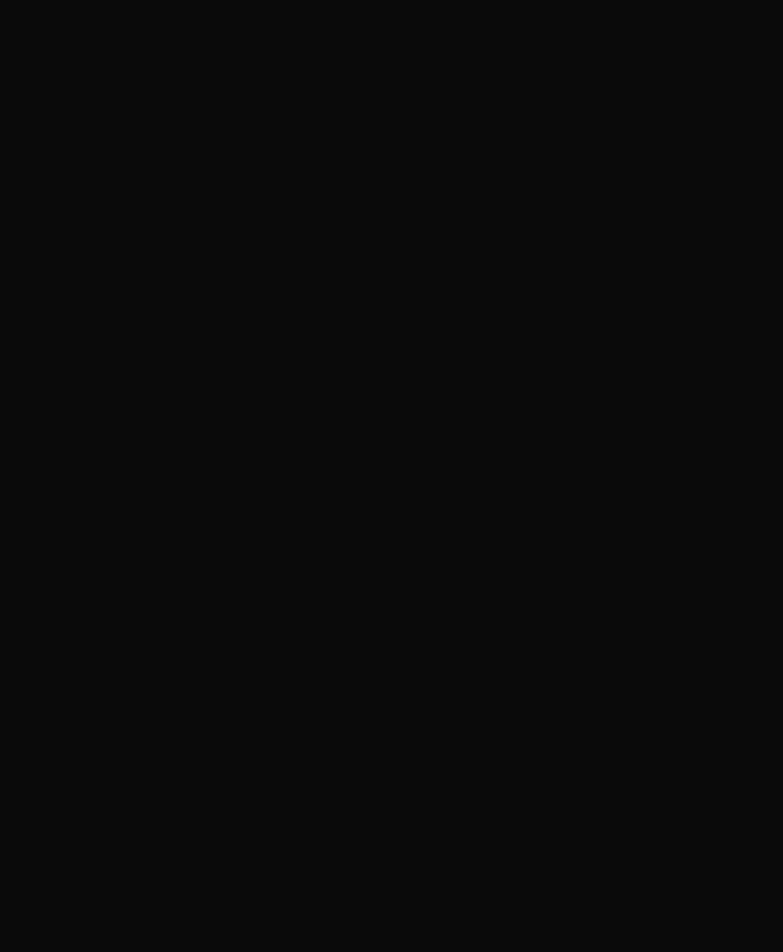
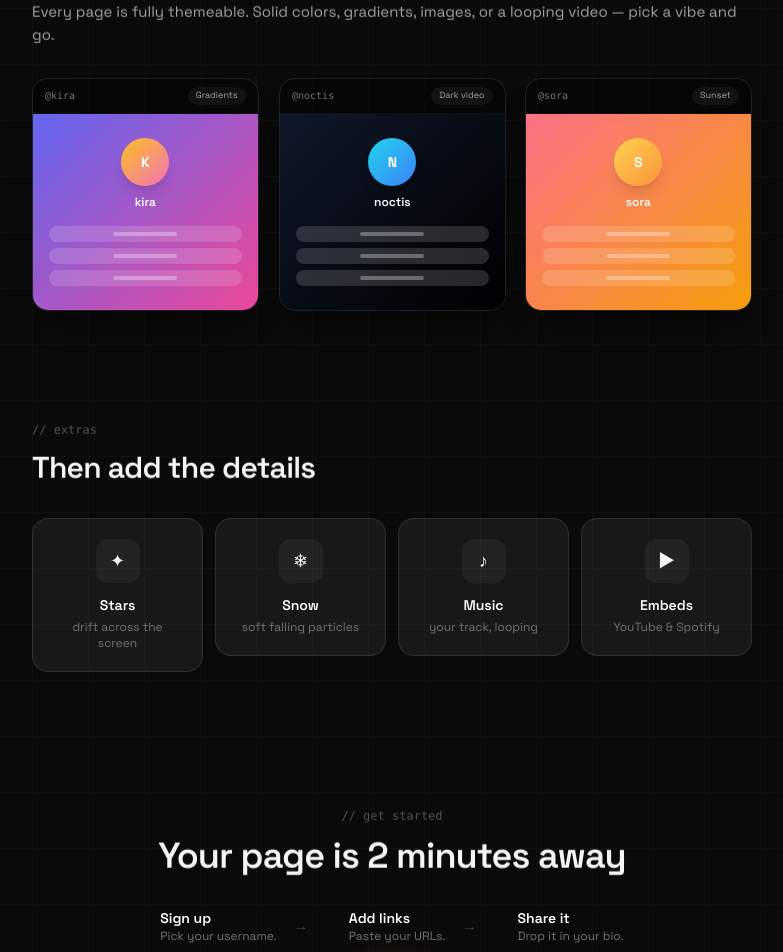
Before and after one commit to unrelateables/v1, a Next.js app: page / in a window 1280 px wide. Shown: the part 1000-1952 px from the top of the page, without its empty margins (248-1031 px from the left). Before the commit the page ends 958 px from the top, so only its background shows below. Built offline with nearby package versions, Linux system fonts and the light colour scheme; no server answers.

Commit message:
Add visual feature showcase (theme cards, effects) + final CTA section

```diff
--- a/app/page.tsx
+++ b/app/page.tsx
@@ -6,6 +6,8 @@
 import { Spotlight } from "@/components/spotlight";
 import { Reveal } from "@/components/reveal";
 import { FujiBackdrop } from "@/components/fuji-backdrop";
+import { FeatureShowcase } from "@/components/feature-showcase";
+import { FinalCta } from "@/components/final-cta";
 
 export default async function Landing() {
   const supabase = createClient();
@@ -126,6 +128,12 @@
         </ul>
       </section>
 
+      {/* visual theme + effects showcase */}
+      <FeatureShowcase />
+
+      {/* final conversion push */}
+      <FinalCta />
+
       {/* closing line + footer */}
       <footer className="border-t border-white/5">
         <div className="mx-auto flex max-w-3xl flex-col gap-3 px-6 py-8 sm:flex-row sm:items-center sm:justify-between">
--- /dev/null
+++ b/components/feature-showcase.tsx
@@ -0,0 +1,142 @@
+import { Reveal } from "@/components/reveal";
+
+/**
+ * Visual showcase: mini profile cards rendered in different themes,
+ * so visitors SEE the customization instead of reading about it.
+ */
+
+const THEMES = [
+  {
+    id: "gradient",
+    label: "Gradients",
+    bg: "linear-gradient(135deg,#6366f1,#ec4899)",
+    avatar: "linear-gradient(135deg,#fbbf24,#f472b6)",
+    handle: "kira",
+  },
+  {
+    id: "dark",
+    label: "Dark video",
+    bg: "linear-gradient(135deg,#0f172a,#000000)",
+    avatar: "linear-gradient(135deg,#22d3ee,#3b82f6)",
+    handle: "noctis",
+  },
+  {
+    id: "warm",
+    label: "Sunset",
+    bg: "linear-gradient(135deg,#fb7185,#f59e0b)",
+    avatar: "linear-gradient(135deg,#fcd34d,#fb923c)",
+    handle: "sora",
+  },
+];
+
+const EFFECTS = [
+  { emoji: "✦", label: "Stars", desc: "drift across the screen" },
+  { emoji: "❄", label: "Snow", desc: "soft falling particles" },
+  { emoji: "♪", label: "Music", desc: "your track, looping" },
+  { emoji: "▶", label: "Embeds", desc: "YouTube & Spotify" },
+];
+
+export function FeatureShowcase() {
+  return (
+    <>
+      {/* Theme variety — three mini profile cards */}
+      <section className="mx-auto max-w-3xl px-6 py-14">
+        <Reveal>
+          <p className="font-mono text-xs text-neutral-600">{"// themes"}</p>
+          <h2 className="mt-3 text-2xl font-semibold tracking-tight sm:text-3xl">
+            Make it unmistakably yours
+          </h2>
+          <p className="mt-2 text-[15px] text-neutral-400">
+            Every page is fully themeable. Solid colors, gradients, images, or a
+            looping video — pick a vibe and go.
+          </p>
+        </Reveal>
+
+        <div className="mt-8 grid grid-cols-1 gap-5 sm:grid-cols-3">
+          {THEMES.map((t, i) => (
+            <Reveal key={t.id} delay={i * 100}>
+              <MiniProfile
+                bg={t.bg}
+                avatar={t.avatar}
+                name={t.handle}
+                label={t.label}
+              />
+            </Reveal>
+          ))}
+        </div>
+      </section>
+
+      {/* Effects & extras — icon list with visuals */}
+      <section className="mx-auto max-w-3xl px-6 py-14">
+        <Reveal>
+          <p className="font-mono text-xs text-neutral-600">{"// extras"}</p>
+          <h2 className="mt-3 text-2xl font-semibold tracking-tight sm:text-3xl">
+            Then add the details
+          </h2>
+        </Reveal>
+
+        <div className="mt-8 grid grid-cols-2 gap-3 sm:grid-cols-4">
+          {EFFECTS.map((e, i) => (
+            <Reveal key={e.label} delay={i * 80}>
+              <div className="glass rounded-2xl p-5 text-center transition-transform duration-200 hover:-translate-y-1">
+                <div className="mx-auto flex h-11 w-11 items-center justify-center rounded-xl bg-white/5 text-lg">
+                  {e.emoji}
+                </div>
+                <p className="mt-3 text-sm font-semibold text-white">{e.label}</p>
+                <p className="mt-1 text-xs text-neutral-500">{e.desc}</p>
+              </div>
+            </Reveal>
+          ))}
+        </div>
+      </section>
+    </>
+  );
+}
+
+function MiniProfile({
+  bg,
+  avatar,
+  name,
+  label,
+}: {
+  bg: string;
+  avatar: string;
+  name: string;
+  label: string;
+}) {
+  return (
+    <div className="overflow-hidden rounded-2xl border border-white/10 shadow-xl shadow-black/30">
+      {/* label tag */}
+      <div className="flex items-center justify-between border-b border-white/5 bg-black/40 px-3 py-2">
+        <span className="font-mono text-[10px] text-neutral-500">@{name}</span>
+        <span className="rounded-full bg-white/5 px-2 py-0.5 text-[9px] text-neutral-400">
+          {label}
+        </span>
+      </div>
+
+      {/* themed card body */}
+      <div
+        className="flex flex-col items-center px-4 py-6 text-center"
+        style={{ background: bg }}
+      >
+        <div
+          className="flex h-12 w-12 items-center justify-center rounded-full text-sm font-bold text-white shadow-lg"
+          style={{ background: avatar }}
+        >
+          {name.charAt(0).toUpperCase()}
+        </div>
+        <p className="mt-2 text-xs font-semibold text-white">{name}</p>
+        <div className="mt-4 w-full space-y-1.5">
+          {[1, 2, 3].map((n) => (
+            <div
+              key={n}
+              className="rounded-lg bg-white/15 py-1.5 backdrop-blur-sm"
+            >
+              <div className="mx-auto h-1 w-16 rounded-full bg-white/30" />
+            </div>
+          ))}
+        </div>
+      </div>
+    </div>
+  );
+}
--- /dev/null
+++ b/components/final-cta.tsx
@@ -0,0 +1,52 @@
+import { Reveal } from "@/components/reveal";
+import Link from "next/link";
+import { Button } from "@/components/ui";
+
+export function FinalCta() {
+  const steps = [
+    { n: "1", t: "Sign up", d: "Pick your username." },
+    { n: "2", t: "Add links", d: "Paste your URLs." },
+    { n: "3", t: "Share it", d: "Drop it in your bio." },
+  ];
+
+  return (
+    <section className="mx-auto max-w-3xl px-6 py-20 text-center">
+      <Reveal>
+        <p className="font-mono text-xs text-neutral-600">{"// get started"}</p>
+        <h2 className="mt-3 text-3xl font-semibold tracking-tight sm:text-4xl">
+          Your page is 2 minutes away
+        </h2>
+      </Reveal>
+
+      {/* steps */}
+      <Reveal delay={120}>
+        <div className="mt-8 flex items-center justify-center gap-6 sm:gap-10">
+          {steps.map((s) => (
+            <div key={s.n} className="flex items-center gap-3 sm:gap-4">
+              <div className="text-left">
+                <p className="text-sm font-semibold text-white">{s.t}</p>
+                <p className="text-xs text-neutral-500">{s.d}</p>
+              </div>
+              {s.n !== "3" && (
+                <span className="hidden text-neutral-700 sm:inline">→</span>
+              )}
+            </div>
+          ))}
+        </div>
+      </Reveal>
+
+      <Reveal delay={240}>
+        <div className="mt-10 flex flex-col items-center gap-3">
+          <Link href="/signup">
+            <Button className="px-7 py-3 text-sm font-semibold transition-transform duration-200 hover:-translate-y-0.5">
+              Claim your username →
+            </Button>
+          </Link>
+          <p className="font-mono text-xs text-neutral-600">
+            free forever · no credit card · no catch
+          </p>
+        </div>
+      </Reveal>
+    </section>
+  );
+}
```
